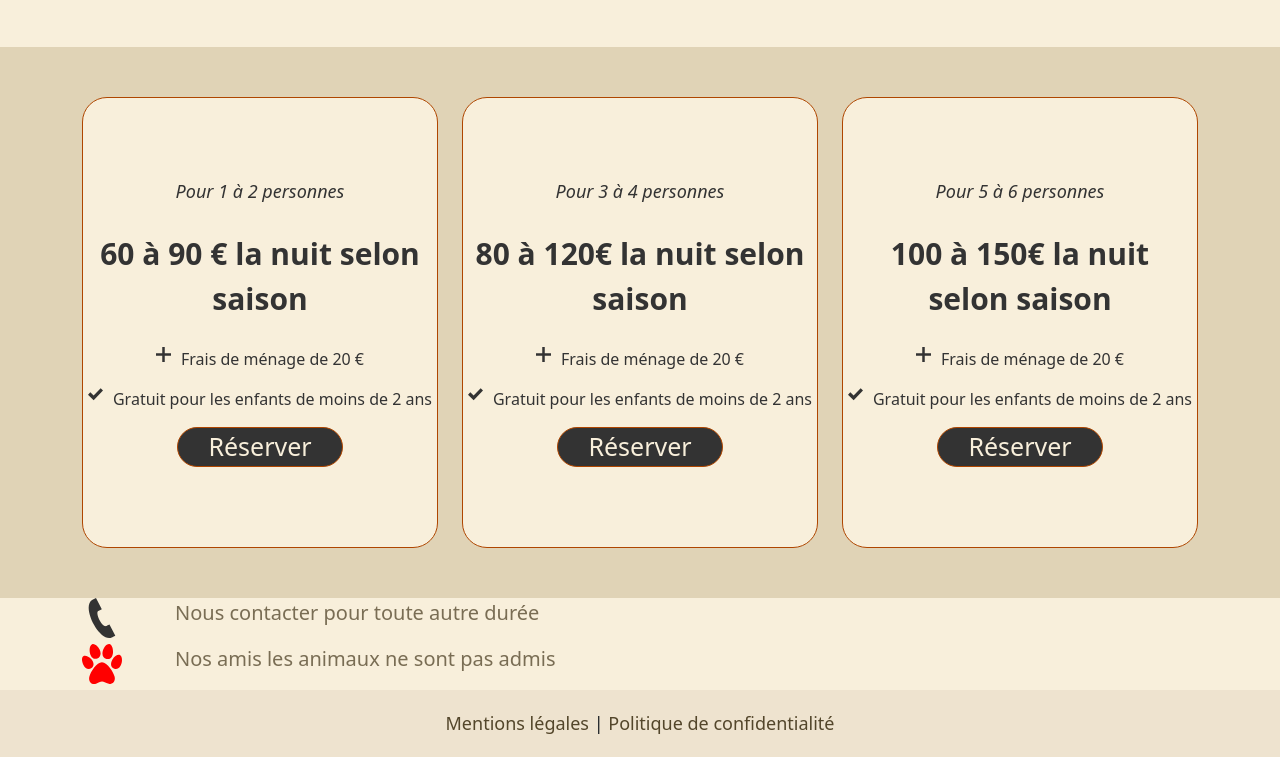
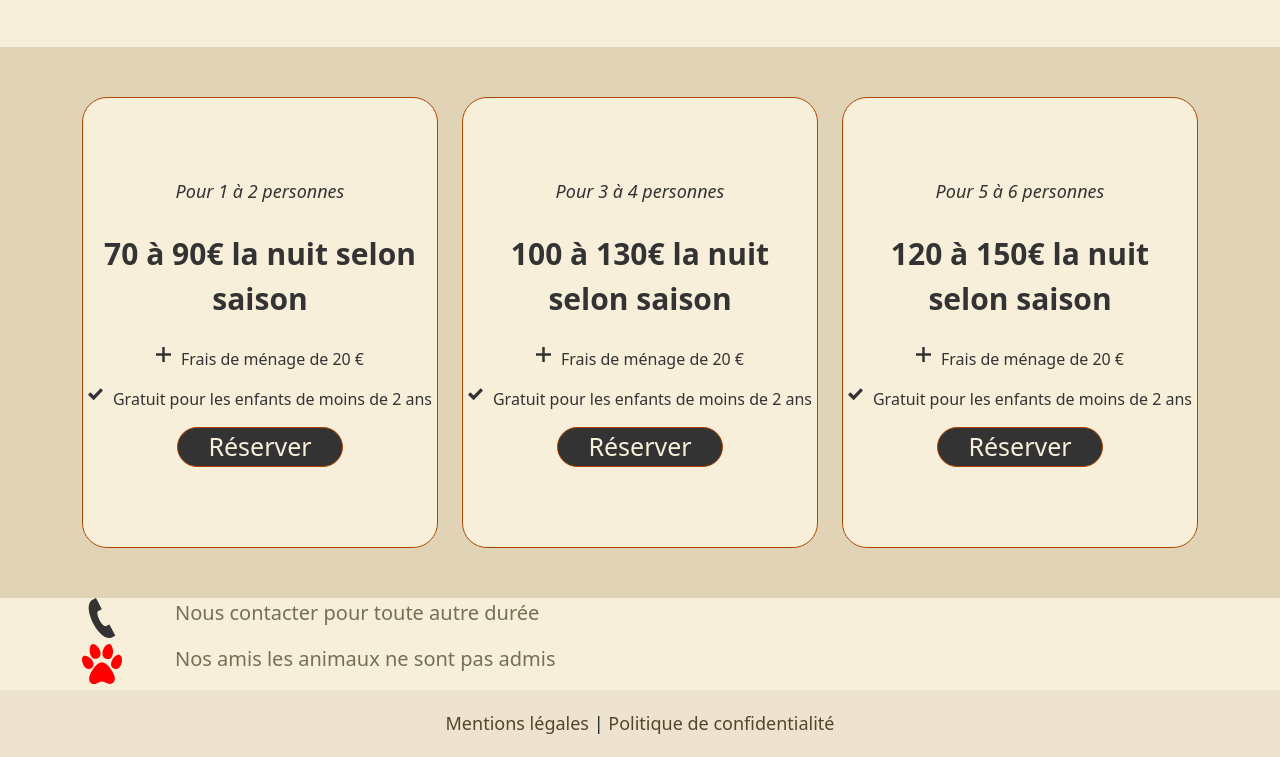
Before and after one commit to Arnaud-Lyard/gite-des-echudes, a plain HTML site: page tarifs.html in a window 1280 px wide. Shown: the part 1019-1776 px from the top of the page. Drawn offline with nearby package versions, Linux system fonts and the light colour scheme.

Commit message:
Update pricing details for tarifs

```diff
--- a/tarifs.html
+++ b/tarifs.html
@@ -220,7 +220,7 @@
               </div>
               <div class="tarifs--prix">
                 <p class="tarifs--prix__paragraphe">
-                  60 à 90 € la nuit selon saison
+                  70 à 90€ la nuit selon saison
                 </p>
               </div>
               <div class="tarifs--option">
@@ -257,7 +257,7 @@
               </div>
               <div class="tarifs--prix">
                 <p class="tarifs--prix__paragraphe">
-                  80 à 120€ la nuit selon saison
+                  100 à 130€ la nuit selon saison
                 </p>
               </div>
               <div class="tarifs--option">
@@ -294,7 +294,7 @@
               </div>
               <div class="tarifs--prix">
                 <p class="tarifs--prix__paragraphe">
-                  100 à 150€ la nuit selon saison
+                  120 à 150€ la nuit selon saison
                 </p>
               </div>
               <div class="tarifs--option">
```
